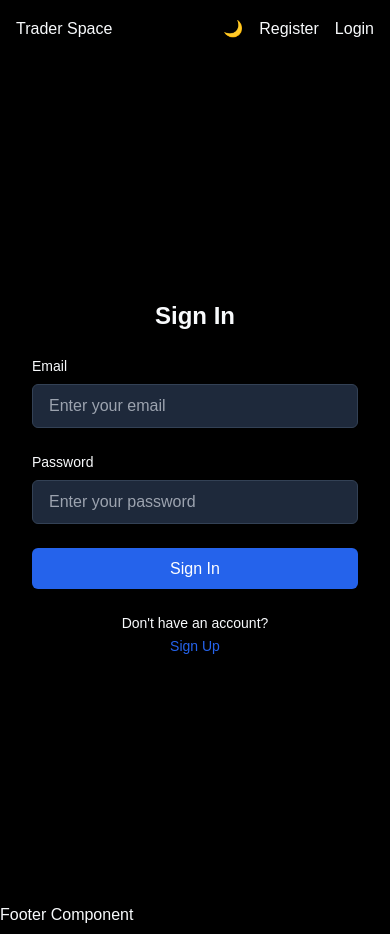
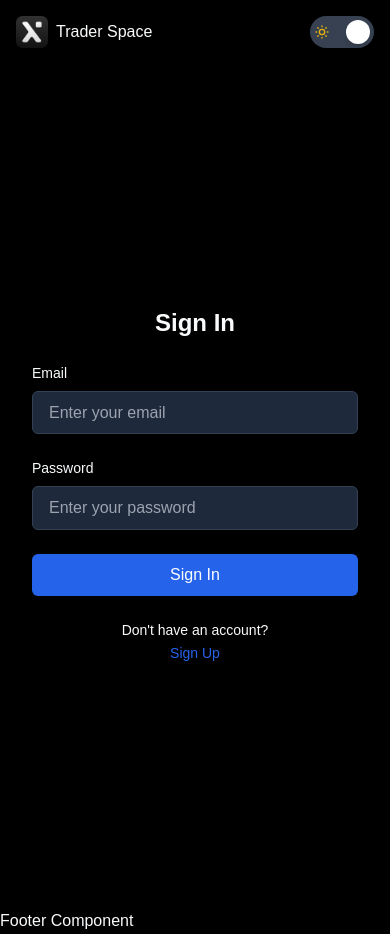
Before and after one commit to Whytalik/trader-space, a Vue app: page /auth in a window 390 px wide. Built offline with nearby package versions, Linux system fonts and the light colour scheme.

Commit message:
feat: developed and styled header component
- Created the structure of the header component;
- Applied styles for layout, typography, and responsiveness;
- Added logo and conditional user component rendering;
- Ensured the header is fully responsive across different screen sizes.

```diff
--- /dev/null
+++ b/src/components/UserComponent.vue
@@ -0,0 +1,54 @@
+<template>
+    <div class="user-container">
+        <div class="user-avatar-wrapper">
+            <img v-if="userAvatar" :src="userAvatar" :alt="`${username}'s avatar`" class="user-avatar" />
+            <svg v-else class="user-avatar-placeholder" viewBox="0 0 24 24" fill="currentColor">
+                <path
+                    d="M12 12c2.21 0 4-1.79 4-4s-1.79-4-4-4-4 1.79-4 4 1.79 4 4 4zm0 2c-2.67 0-8 1.34-8 4v2h16v-2c0-2.66-5.33-4-8-4z" />
+            </svg>
+        </div>
+        <p class="user-name">{{ username }}</p>
+    </div>
+</template>
+
+<script>
+import { useUserStore } from "../stores/user";
+
+export default {
+    name: "UserComponent",
+    setup() {
+        const userStore = useUserStore();
+        return { userStore };
+    },
+    computed: {
+        userAvatar() {
+            return this.userStore.currentUser?.avatar || '';
+        },
+        username() {
+            return this.userStore.currentUser?.username || 'User';
+        }
+    }
+};
+</script>
+
+<style scoped>
+.user-container {
+    @apply flex items-center gap-3;
+}
+
+.user-avatar-wrapper {
+    @apply w-8 h-8 overflow-hidden rounded-full bg-gray-200 dark:bg-gray-700;
+}
+
+.user-avatar {
+    @apply w-full h-full object-cover;
+}
+
+.user-avatar-placeholder {
+    @apply w-full h-full text-gray-400 dark:text-gray-500;
+}
+
+.user-name {
+    @apply text-sm font-medium;
+}
+</style>
--- /dev/null
+++ b/src/components/icons/ThemeToggle.vue
@@ -0,0 +1,81 @@
+<template>
+  <button @click="toggleTheme" class="theme-toggle" :class="{ 'theme-toggle--active': theme === 'dark' }">
+    <div class="theme-toggle__icons">
+      <svg class="theme-toggle__icon theme-toggle__icon--sun" viewBox="0 0 24 24" fill="none" stroke="currentColor">
+        <path
+          stroke-linecap="round"
+          stroke-linejoin="round"
+          stroke-width="2"
+          d="M12 3v1m0 16v1m9-9h-1M4 12H3m15.364 6.364l-.707-.707M6.343 6.343l-.707-.707m12.728 0l-.707.707M6.343 17.657l-.707.707M16 12a4 4 0 11-8 0 4 4 0 018 0z"
+        />
+      </svg>
+      <svg class="theme-toggle__icon theme-toggle__icon--moon" viewBox="0 0 24 24" fill="none" stroke="currentColor">
+        <path
+          stroke-linecap="round"
+          stroke-linejoin="round"
+          stroke-width="2"
+          d="M20.354 15.354A9 9 0 018.646 3.646 9.003 9.003 0 0012 21a9.003 9.003 0 008.354-5.646z"
+        />
+      </svg>
+    </div>
+    <div class="theme-toggle__slider"></div>
+  </button>
+</template>
+
+<script>
+import { useThemeStore } from "../../stores/theme";
+
+export default {
+  name: "ThemeToggle",
+  data() {
+    return {
+      themeStore: null
+    };
+  },
+  created() {
+    this.themeStore = useThemeStore();
+  },
+  computed: {
+    theme() {
+      return this.themeStore.theme;
+    }
+  },
+  methods: {
+    toggleTheme() {
+      this.themeStore.toggleTheme();
+    }
+  }
+};
+</script>
+
+<style scoped>
+.theme-toggle {
+  @apply relative w-16 h-8 rounded-full bg-gray-200 dark:bg-gray-700
+         transition-colors duration-200 cursor-pointer border-none;
+}
+
+.theme-toggle__slider {
+  @apply absolute top-1 left-1 w-6 h-6 bg-white rounded-full
+         transform transition-transform duration-200 shadow-md;
+}
+
+.theme-toggle--active .theme-toggle__slider {
+  @apply translate-x-8;
+}
+
+.theme-toggle__icons {
+  @apply absolute inset-0 flex justify-between items-center px-1;
+}
+
+.theme-toggle__icon {
+  @apply w-4 h-4;
+}
+
+.theme-toggle__icon--sun {
+  @apply text-yellow-500;
+}
+
+.theme-toggle__icon--moon {
+  @apply text-blue-300;
+}
+</style>
--- a/src/layout/HeaderComponent.vue
+++ b/src/layout/HeaderComponent.vue
@@ -1,57 +1,59 @@
 <template>
   <header>
-    <nav>
-      <div class="flex justify-between items-center p-4">
-        <div>
-          <router-link to="/">Trader Space</router-link>
-        </div>
-        <div class="flex gap-4">
-          <button @click="toggleTheme">
-            {{ theme === 'dark' ? '🌙' : '☀️' }}
-          </button>
-          <template v-if="!isAuthenticated">
-            <router-link :to="{ name: 'auth', query: { type: 'register' } }">
-              Register
-            </router-link>
-            <router-link :to="{ name: 'auth', query: { type: 'login' } }">
-              Login
-            </router-link>
-          </template>
-        </div>
+    <div class="container">
+      <div class="meta-wrapper">
+        <img src="../../public/icon.png" alt="Trader Space Logo" class="icon" />
+        <router-link to="/">Trader Space</router-link>
       </div>
-    </nav>
+      <div class="user-container">
+        <UserComponent v-if="isAuthenticated" />
+        <ThemeToggle />
+      </div>
+    </div>
   </header>
 </template>
 
 <script>
 import { useAuthStore } from "../stores/auth";
-import { useThemeStore } from "../stores/theme";
+import ThemeToggle from "../components/icons/ThemeToggle.vue";
+import UserComponent from "../components/UserComponent.vue";
 
 export default {
   name: "HeaderComponent",
+  components: {
+    ThemeToggle,
+    UserComponent,
+  },
   data() {
     return {
       authStore: null,
-      themeStore: null
     };
   },
   created() {
     this.authStore = useAuthStore();
-    this.themeStore = useThemeStore();
-    this.themeStore.initTheme();
   },
   computed: {
     isAuthenticated() {
       return this.authStore.isAuthenticated;
     },
-    theme() {
-      return this.themeStore.theme;
-    }
   },
-  methods: {
-    toggleTheme() {
-      this.themeStore.toggleTheme();
-    }
-  }
 };
 </script>
+
+<style scoped>
+.container {
+  @apply flex justify-between items-center p-4;
+}
+
+.meta-wrapper {
+  @apply flex items-center gap-2;
+}
+
+.icon {
+  @apply w-8 h-8;
+}
+
+.user-container {
+  @apply flex gap-4 items-center;
+}
+</style>
```
